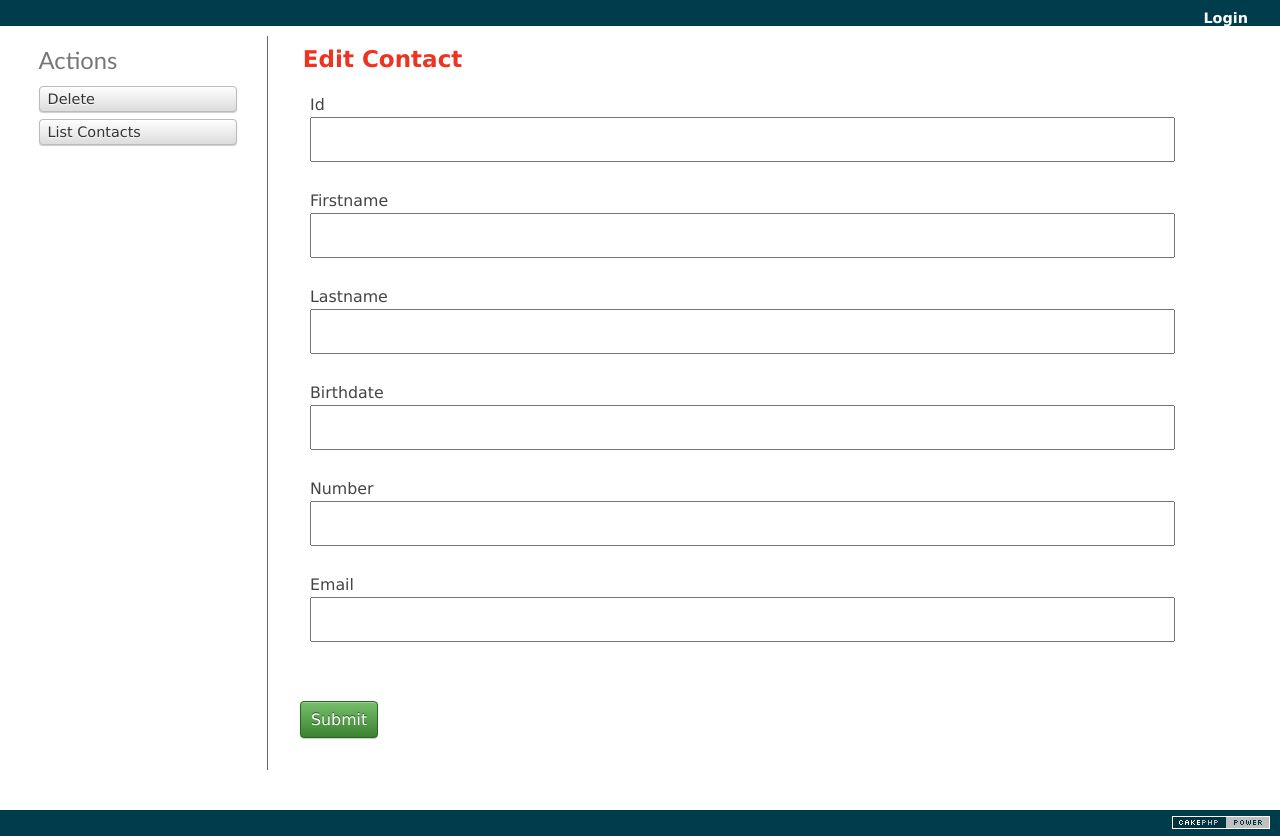
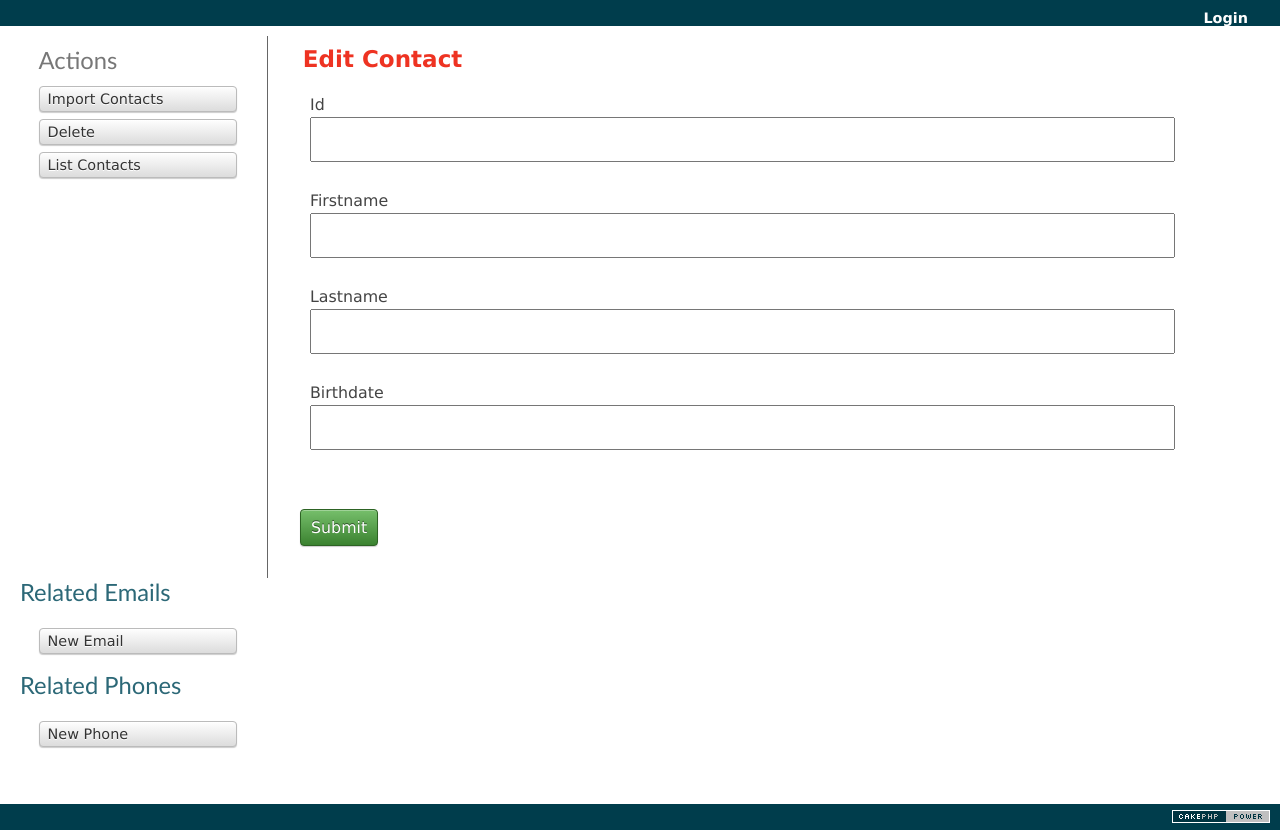
Before and after one commit to devforfun/crm, a CakePHP app: the page made by app/View/Contacts/edit.ctp in a window 1280 px wide. Run offline with PHP 8.4 and a stand-in for CakePHP, Linux system fonts and the light colour scheme; the template is opened without the code that fills it, so the values that code supplies are empty; form fields are guessed from the names that the template uses; some libraries are stand-ins or nearby versions.

Commit message:
Ajuste en vistas de ContacsController.

```diff
--- a/app/Controller/ContactsController.php
+++ b/app/Controller/ContactsController.php
@@ -56,6 +56,7 @@ class ContactsController extends AppController {
 	public function add() {
 		if ($this->request->is('post')) {
 			$this->Contact->create();
+
 			if ($this->Contact->save($this->request->data)) {
 
 				$phone['Phone']['number']=$this->request->data['Contact']['number'];
@@ -102,6 +103,7 @@ class ContactsController extends AppController {
 			}
 		} else {
 			$options = array('conditions' => array('Contact.' . $this->Contact->primaryKey => $id));
+		$this->set('contact', $this->Contact->find('first', $options));
 			$this->request->data = $this->Contact->find('first', $options);
 		}
 	}
--- a/app/View/Contacts/add.ctp
+++ b/app/View/Contacts/add.ctp
@@ -20,6 +20,7 @@
 	<h3><?php echo __('Actions'); ?></h3>
 	<ul>
 
+		<li><?php echo $this->Html->link(__('Import Contacts'), array('action' => 'import')); ?></li>
 		<li><?php echo $this->Html->link(__('List Contacts'), array('action' => 'index')); ?></li>
 	</ul>
 </div>
--- a/app/View/Contacts/edit.ctp
+++ b/app/View/Contacts/edit.ctp
@@ -10,8 +10,6 @@
 		$attributes = array('legend' => false);
 		echo $this->Form->radio('gender', $options, $attributes);
 		echo $this->Form->input('birthdate');
-		echo $this->Form->input('number');
-		echo $this->Form->input('email');
 	?>
 	</fieldset>
 <?php echo $this->Form->end(__('Submit')); ?>
@@ -20,7 +18,70 @@
 	<h3><?php echo __('Actions'); ?></h3>
 	<ul>
 
+		<li><?php echo $this->Html->link(__('Import Contacts'), array('action' => 'import')); ?></li>
 		<li><?php echo $this->Form->postLink(__('Delete'), array('action' => 'delete', $this->Form->value('Contact.id')), array(), __('Are you sure you want to delete # %s?', $this->Form->value('Contact.id'))); ?></li>
 		<li><?php echo $this->Html->link(__('List Contacts'), array('action' => 'index')); ?></li>
 	</ul>
 </div>
+<div class="related">
+	<h3><?php echo __('Related Emails'); ?></h3>
+	<?php if (!empty($contact['Email'])): ?>
+	<table cellpadding = "0" cellspacing = "0">
+	<tr>
+		<th><?php echo __('Id'); ?></th>
+		<th><?php echo __('Email'); ?></th>
+		<th><?php echo __('Contact Id'); ?></th>
+		<th class="actions"><?php echo __('Actions'); ?></th>
+	</tr>
+	<?php foreach ($contact['Email'] as $email): ?>
+		<tr>
+			<td><?php echo $email['id']; ?></td>
+			<td><?php echo $email['email']; ?></td>
+			<td><?php echo $email['contact_id']; ?></td>
+			<td class="actions">
+				<?php echo $this->Html->link(__('View'), array('controller' => 'emails', 'action' => 'view', $email['id'])); ?>
+				<?php echo $this->Html->link(__('Edit'), array('controller' => 'emails', 'action' => 'edit', $email['id'])); ?>
+				<?php echo $this->Form->postLink(__('Delete'), array('controller' => 'emails', 'action' => 'delete', $email['id']), array(), __('Are you sure you want to delete # %s?', $email['id'])); ?>
+			</td>
+		</tr>
+	<?php endforeach; ?>
+	</table>
+<?php endif; ?>
+
+	<div class="actions">
+		<ul>
+			<li><?php echo $this->Html->link(__('New Email'), array('controller' => 'emails', 'action' => 'add')); ?> </li>
+		</ul>
+	</div>
+</div>
+<div class="related">
+	<h3><?php echo __('Related Phones'); ?></h3>
+	<?php if (!empty($contact['Phone'])): ?>
+	<table cellpadding = "0" cellspacing = "0">
+	<tr>
+		<th><?php echo __('Id'); ?></th>
+		<th><?php echo __('Number'); ?></th>
+		<th><?php echo __('Contact Id'); ?></th>
+		<th class="actions"><?php echo __('Actions'); ?></th>
+	</tr>
+	<?php foreach ($contact['Phone'] as $phone): ?>
+		<tr>
+			<td><?php echo $phone['id']; ?></td>
+			<td><?php echo $phone['number']; ?></td>
+			<td><?php echo $phone['contact_id']; ?></td>
+			<td class="actions">
+				<?php echo $this->Html->link(__('View'), array('controller' => 'phones', 'action' => 'view', $phone['id'])); ?>
+				<?php echo $this->Html->link(__('Edit'), array('controller' => 'phones', 'action' => 'edit', $phone['id'])); ?>
+				<?php echo $this->Form->postLink(__('Delete'), array('controller' => 'phones', 'action' => 'delete', $phone['id']), array(), __('Are you sure you want to delete # %s?', $phone['id'])); ?>
+			</td>
+		</tr>
+	<?php endforeach; ?>
+	</table>
+<?php endif; ?>
+
+	<div class="actions">
+		<ul>
+			<li><?php echo $this->Html->link(__('New Phone'), array('controller' => 'phones', 'action' => 'add')); ?> </li>
+		</ul>
+	</div>
+</div>
--- a/app/View/Contacts/index.ctp
+++ b/app/View/Contacts/index.ctp
@@ -45,6 +45,7 @@
 <div class="actions">
 	<h3><?php echo __('Actions'); ?></h3>
 	<ul>
+		<li><?php echo $this->Html->link(__('Import Contacts'), array('action' => 'import')); ?></li>
 		<li><?php echo $this->Html->link(__('New Contact'), array('action' => 'add')); ?></li>
 	</ul>
 </div>
--- a/app/View/Contacts/view.ctp
+++ b/app/View/Contacts/view.ctp
@@ -31,6 +31,7 @@
 <div class="actions">
 	<h3><?php echo __('Actions'); ?></h3>
 	<ul>
+		<li><?php echo $this->Html->link(__('Import Contacts'), array('action' => 'import')); ?></li>
 		<li><?php echo $this->Html->link(__('Edit Contact'), array('action' => 'edit', $contact['Contact']['id'])); ?> </li>
 		<li><?php echo $this->Form->postLink(__('Delete Contact'), array('action' => 'delete', $contact['Contact']['id']), array(), __('Are you sure you want to delete # %s?', $contact['Contact']['id'])); ?> </li>
 		<li><?php echo $this->Html->link(__('List Contacts'), array('action' => 'index')); ?> </li>
```
Also changed, not shown: app/View/Contacts/import.ctp (+12 -0 lines).
